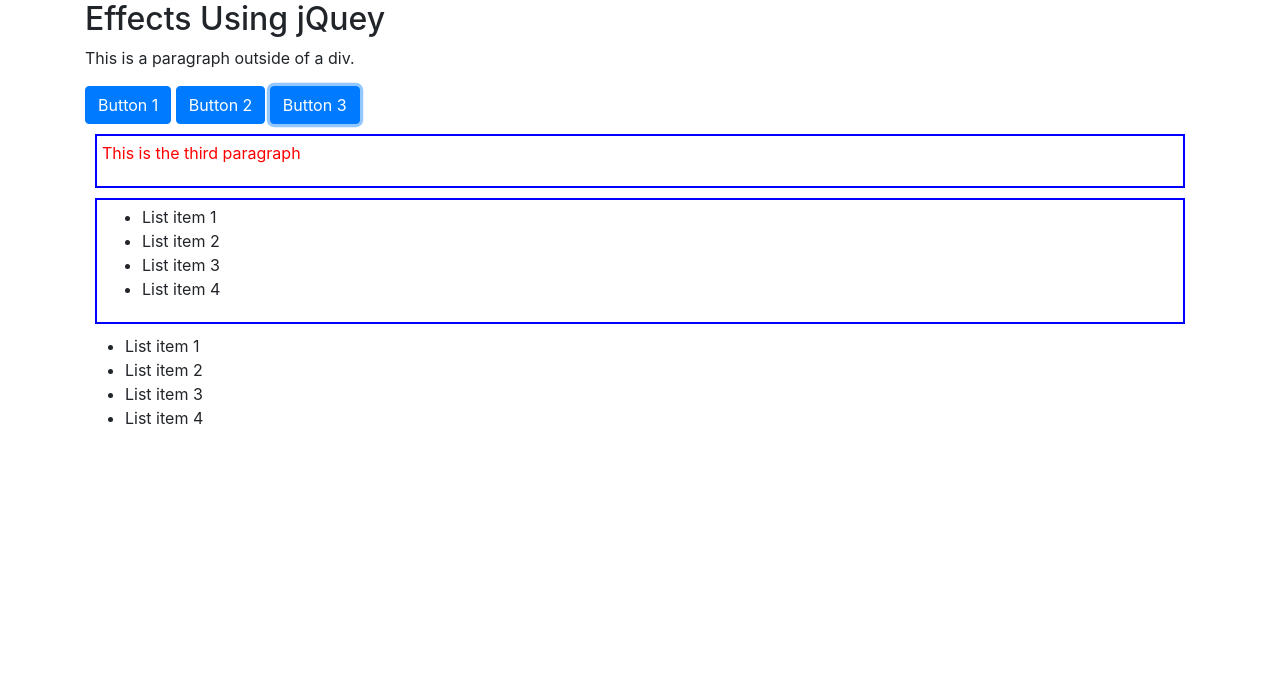
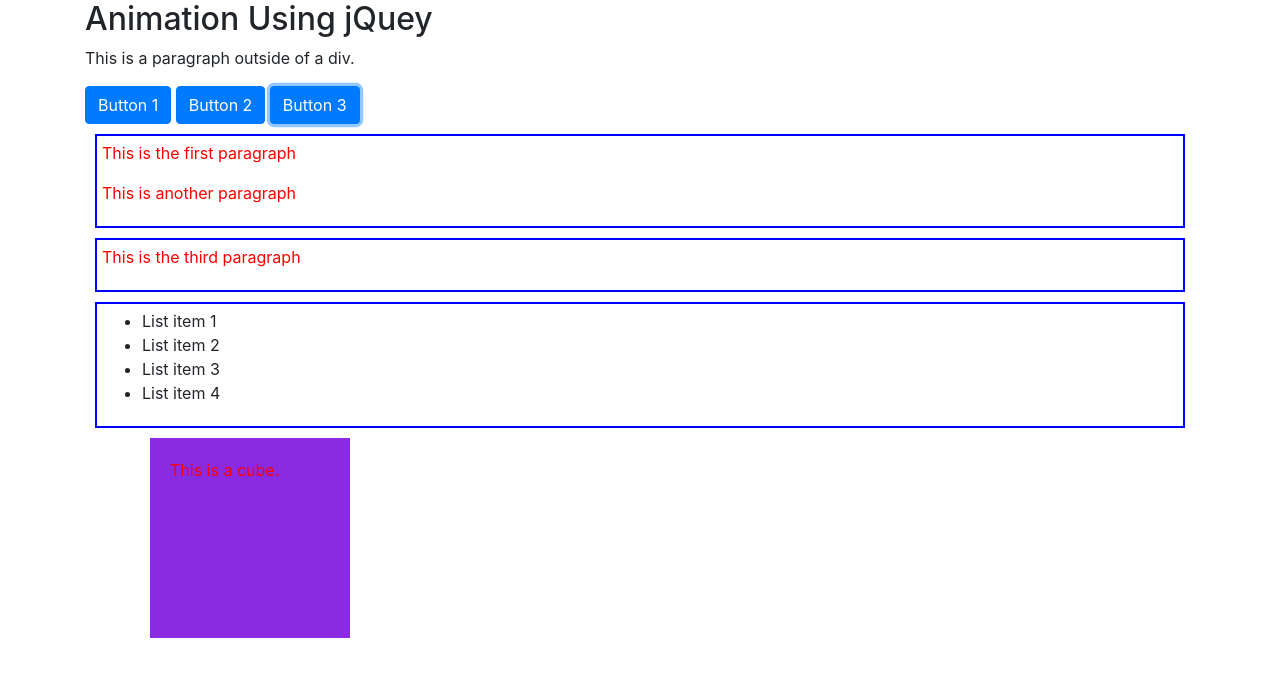
Before and after one commit to shawnfc/jquery-refresher, a plain HTML site: page jquery-basics/index.html in a window 1280 px wide. Both pictures are taken after a click on the button "Button 3". Drawn offline with nearby package versions, Linux system fonts and the light colour scheme.

Commit message:
jquery animate

```diff
--- a/jquery-basics/css/style.scss
+++ b/jquery-basics/css/style.scss
@@ -11,3 +11,12 @@ div p {
     margin: 10px;
     padding: 5px;
 }
+
+.myCube {
+    width: 100px;
+    height: 100px;
+    background: blueviolet;
+    opacity: 0.4;
+    position: absolute;
+    padding: 20px;
+}
--- a/jquery-basics/index.html
+++ b/jquery-basics/index.html
@@ -2,7 +2,7 @@
 <html>
 
 <head>
-    <title>JQuery Events</title>
+    <title>JQuery Animate</title>
 
     <!-- Bootstrap CSS -->
     <link rel="stylesheet" href="https://stackpath.bootstrapcdn.com/bootstrap/4.3.1/css/bootstrap.min.css"
@@ -15,7 +15,7 @@
 
 <body>
     <section class="container">
-        <h2>Effects Using jQuey</h2>
+        <h2>Animation Using jQuey</h2>
 
         <p>This is a paragraph outside of a div.</p>
         <button id="btn1" class="btn btn-primary">Button 1</button>
@@ -37,13 +37,8 @@
                 <li>List item 4</li>
             </ul>
         </div>
-        <div>
-            <ul>
-                <li>List item 1</li>
-                <li>List item 2</li>
-                <li>List item 3</li>
-                <li>List item 4</li>
-            </ul>
+        <div class="myCube">
+            <p>This is a cube.</p>
         </div>
 
 
@@ -54,15 +49,14 @@
 <script>
     $(document).ready(function () {
 
-        $('#btn1').click(function () {
-            $('#firstDiv').fadeOut('slow');
-        });
-        $('#btn2').click(function () {
-            $('#firstDiv').fadeIn(2000);
-        });
-        $('#btn3').click(function () {
-            $('#firstDiv').fadeToggle();
-        });
+        $('#btn3').click(function() {
+            $('.myCube').animate({
+                left: '150px',
+                opacity: 1,
+                width: '200px',
+                height: '200px'
+            }, 1000)
+        })
 
     });
 </script>
```
Also changed, not shown: jquery-basics/css/style.css, 1 other file.
